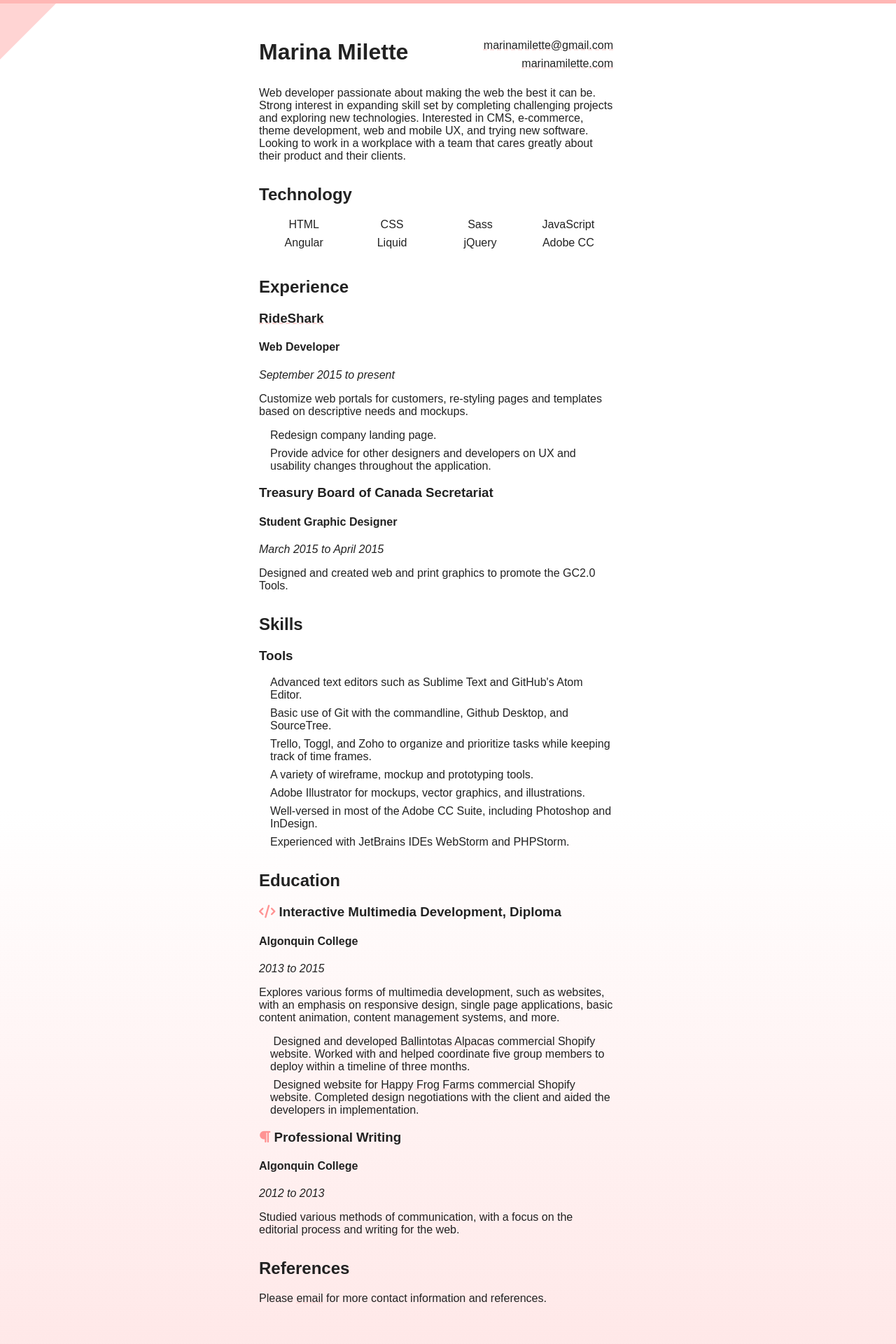
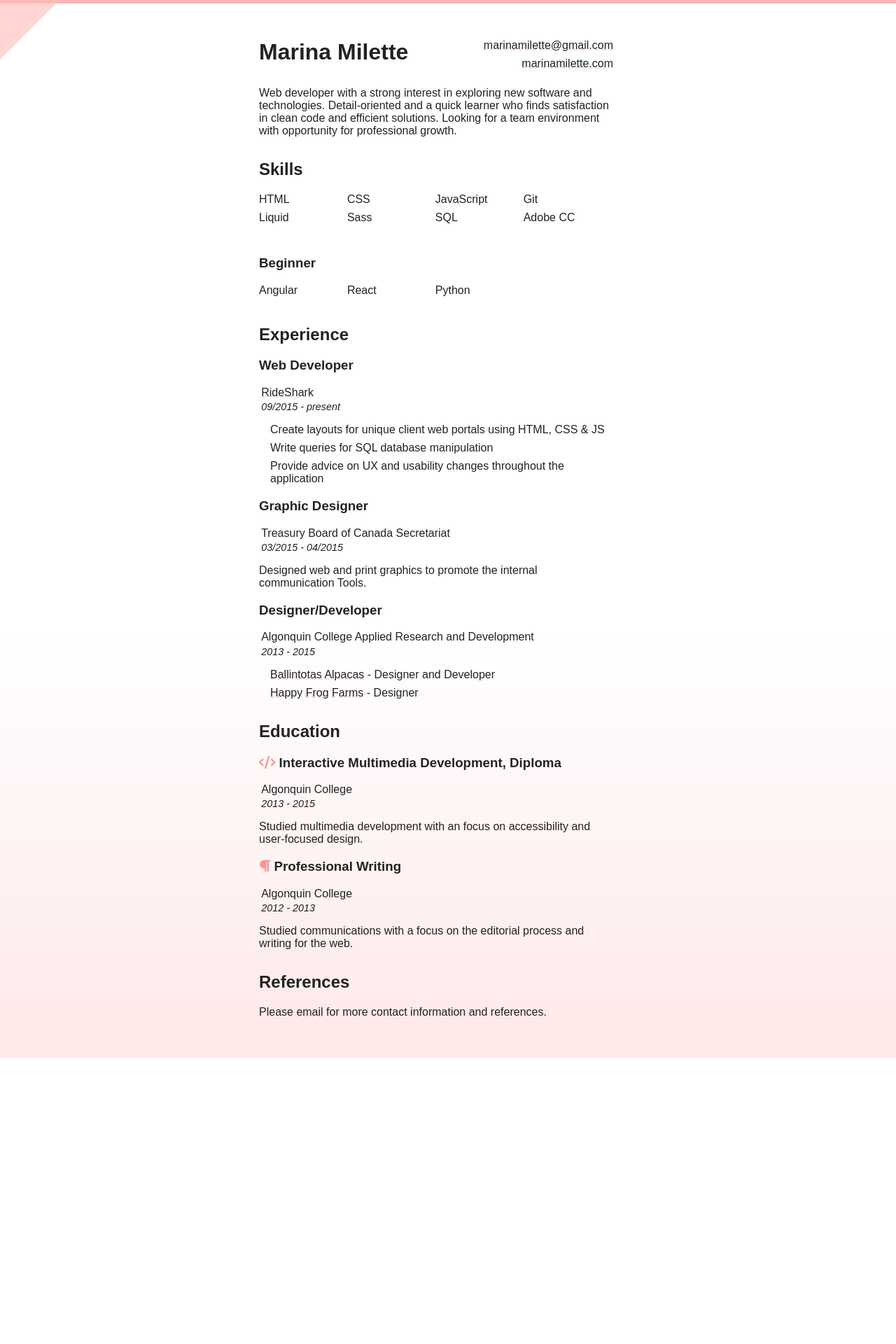
Before and after one commit to Avalai/Avalai.github.io, a PHP site: page /resume/index.html in a window 1280 px wide. Shown: the whole page at 70% size. After the commit the page ends 1511 px from the top, so only its background shows below. Run offline with PHP 8.4, Linux system fonts and the light colour scheme; some libraries are stand-ins or nearby versions.

Commit message:
Update resume content, styles, and add docx file

```diff
--- a/css/styles.css
+++ b/css/styles.css
@@ -91,5 +91,19 @@ a {
 }
 #resume header ul { text-align: right; }
 
-#resume .horizontal-list { text-align: center; }
-#resume .horizontal-list li { font-size: 100%; list-style-type: none; display: inline-block; /*See media query for other version*/ width: 24%; box-sizing: border-box; }
+#resume h3 + p,
+#resume h3 + p + p {
+    margin: .2rem;
+}
+#resume h3 + p + p {
+    font-style: italic;
+    font-size: .9rem;
+}
+
+#resume .horizontal-list { text-align: left; }
+#resume .horizontal-list li {
+    font-size: 100%;
+    list-style-type: none;
+    display: inline-block; /*See media query for other version*/
+    width: 24%;
+}
--- a/resume/index.html
+++ b/resume/index.html
@@ -36,102 +36,94 @@
     </header>
 
     <section>
-      <p>Web developer passionate about making the web the best it can be.
-        Strong interest in expanding skill set by completing challenging projects and exploring new technologies.
-        Interested in CMS, e-commerce, theme development, web and mobile UX, and trying new software.
-        Looking to work in a workplace with a team that cares greatly about their product and their clients.
+      <p>
+        Web developer with a strong interest in exploring new software and technologies. Detail-oriented and a quick learner who finds satisfaction in clean code and efficient solutions. Looking for a team environment with opportunity for professional growth.
       </p>
       </section>
+
     <section>
-      <h2>Technology</h2>
+      <h2>Skills</h2>
 
       <ul class="horizontal-list nopadding">
         <li>HTML</li>
         <li>CSS</li>
+        <li>JavaScript</li>
+        <li>Git</li>
+        <li>Liquid</li>
         <li>Sass</li>
-        <li>JavaScript</li>
+        <li>SQL</li>
+        <li>Adobe CC</li>
+        <li></li>
+      </ul>
+
+      <h3>Beginner</h3>
+      <ul class="horizontal-list nopadding">
         <li>Angular</li>
-        <li>Liquid</li>
-        <li>jQuery</li>
-        <li>Adobe CC</li>
+        <li>React</li>
+        <li>Python</li>
       </ul>
     </section>
 
+    <section>
       <h2>Experience</h2>
 
-    <h3><a href="http://www.rideshark.com/">RideShark</a></h3>
+      <h3>Web Developer</h3>
 
-    <h4>Web Developer</h4>
-
-    <p><em>September 2015 to present</em></p>
-
-    <p>Customize web portals for customers, re-styling pages and templates based on descriptive needs and mockups.</p>
+      <p><a href="http://www.rideshark.com/">RideShark</a></p>
+      <p>09/2015 - present</p>
 
       <ul>
-      <li>Redesign company landing page.</li>
-      <li>Provide advice for other designers and developers on UX and usability changes throughout the application.</li>
+        <li>Create layouts for unique client web portals using HTML, CSS & JS</li>
+        <li>Write queries for SQL database manipulation</li>
+        <li>Provide advice on UX and usability changes throughout the application</li>
       </ul>
 
-    <h3>Treasury Board of Canada Secretariat</h3>
+      <h3>Graphic Designer</h3>
 
-    <h4>Student Graphic Designer</h4>
+      <p>Treasury Board of Canada Secretariat</p>
+      <p>03/2015 - 04/2015</p>
 
-    <p><em>March 2015 to April 2015</em></p>
+      <p>Designed web and print graphics to promote the internal communication Tools.</p>
 
-    <p>Designed and created web and print graphics to promote the GC2.0 Tools.</p>
-
-    <div class="page-break"></div>
-
-    <h2>Skills</h2>
-
-    <h3>Tools</h3>
-
+      <h3>Designer/Developer</h3>
+      <p>Algonquin College Applied Research and Development</p>
+      <p>2013 - 2015</p>
       <ul>
-      <li>Advanced text editors such as Sublime Text and GitHub&#39;s Atom Editor.</li>
-      <li>Basic use of Git with the commandline, Github Desktop, and SourceTree.</li>
-      <li>Trello, Toggl, and Zoho to organize and prioritize tasks while keeping track of time frames.</li>
-      <li>A variety of wireframe, mockup and prototyping tools.</li>
-      <li>Adobe Illustrator for mockups, vector graphics, and illustrations.</li>
-      <li>Well-versed in most of the Adobe CC Suite, including Photoshop and InDesign.</li>
-      <li>Experienced with JetBrains IDEs WebStorm and PHPStorm.</li>
+          <li>
+            <a href="http://ballintotasalpacas.com/">Ballintotas Alpacas</a> - Designer and Developer
+          </li>
+          <li>
+            <a href="http://happyfrogfarms.com/">Happy Frog Farms</a> - Designer
+          </li>
         </ul>
 
+    </section>
+
+    <section>
       <h2>Education</h2>
 
       <h3><i class="fas fa-code"></i> Interactive Multimedia Development, Diploma</h3>
 
-    <h4>Algonquin College</h4>
+      <p>Algonquin College</p>
 
-    <p><em>2013 to 2015</em></p>
+      <p><em>2013 - 2015</em></p>
 
-    <p>Explores various forms of multimedia development,
-      such as websites, with an emphasis on responsive design,
-      single page applications, basic content animation,
-      content management systems, and more.</p>
-
-    <ul>
-      <li><i class="fas fa-brackets-curly"></i> Designed and developed <a
-          href="http://ballintotasalpacas.com/">Ballintotas Alpacas</a>
-        commercial Shopify website. Worked with and helped coordinate five group members to
-        deploy within a timeline of three months.</li>
-      <li><i class="fas fa-brackets-curly"></i> Designed website for <a href="http://happyfrogfarms.com/">Happy Frog
-          Farms</a> commercial Shopify website.
-        Completed design negotiations with the client and aided the developers in implementation.</li>
-    </ul>
+      <p>Studied multimedia development with an focus on accessibility and user-focused design.</p>
 
       <h3><i class="fas fa-paragraph"></i> Professional Writing</h3>
 
-    <h4>Algonquin College</h4>
+      <p>Algonquin College</p>
 
-    <p><em>2012 to 2013</em></p>
-    <p>Studied various methods of communication, with a focus on the editorial process and writing for the web.</p>
-
+      <p><em>2012 - 2013</em></p>
+      <p>Studied communications with a focus on the editorial process and writing for the web.</p>
+    </section>
+    <section>
     <h2>References</h2>
 
     <p>Please <a
-        href="mailto:&#109;&#097;&#114;&#105;&#110;&#097;&#109;&#105;&#108;&#101;&#116;&#116;&#101;&#064;&#103;&#109;&#097;&#105;&#108;&#046;&#099;&#111;&#109;">email</a>
-      for more contact information and
-      references.</p>
+        href="mailto:&#109;&#097;&#114;&#105;&#110;&#097;&#109;&#105;&#108;&#101;&#116;&#116;&#101;&#064;&#103;&#109;&#097;&#105;&#108;&#046;&#099;&#111;&#109;">email</a> for more contact information and references.</p>
+
+    </section>
 
     </main>
 </body>
```
Also changed, not shown: 1 other file. Lines whose indentation alone changed are shown as unchanged.
